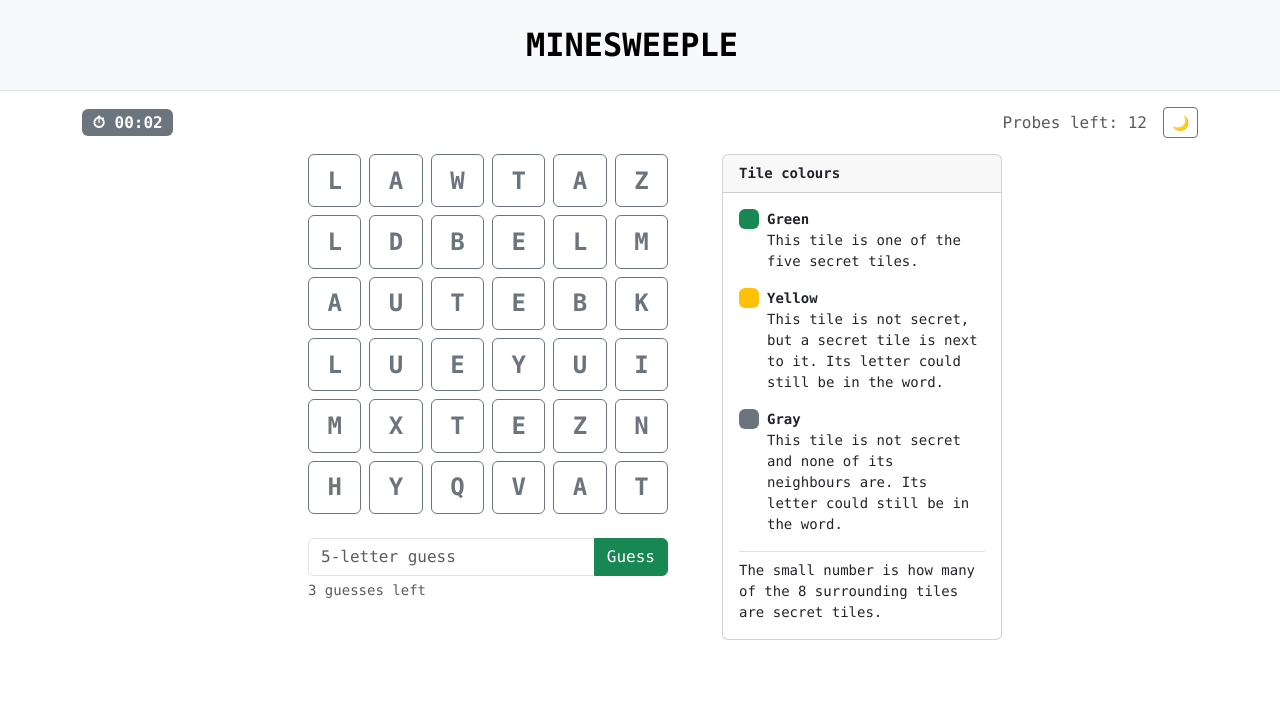
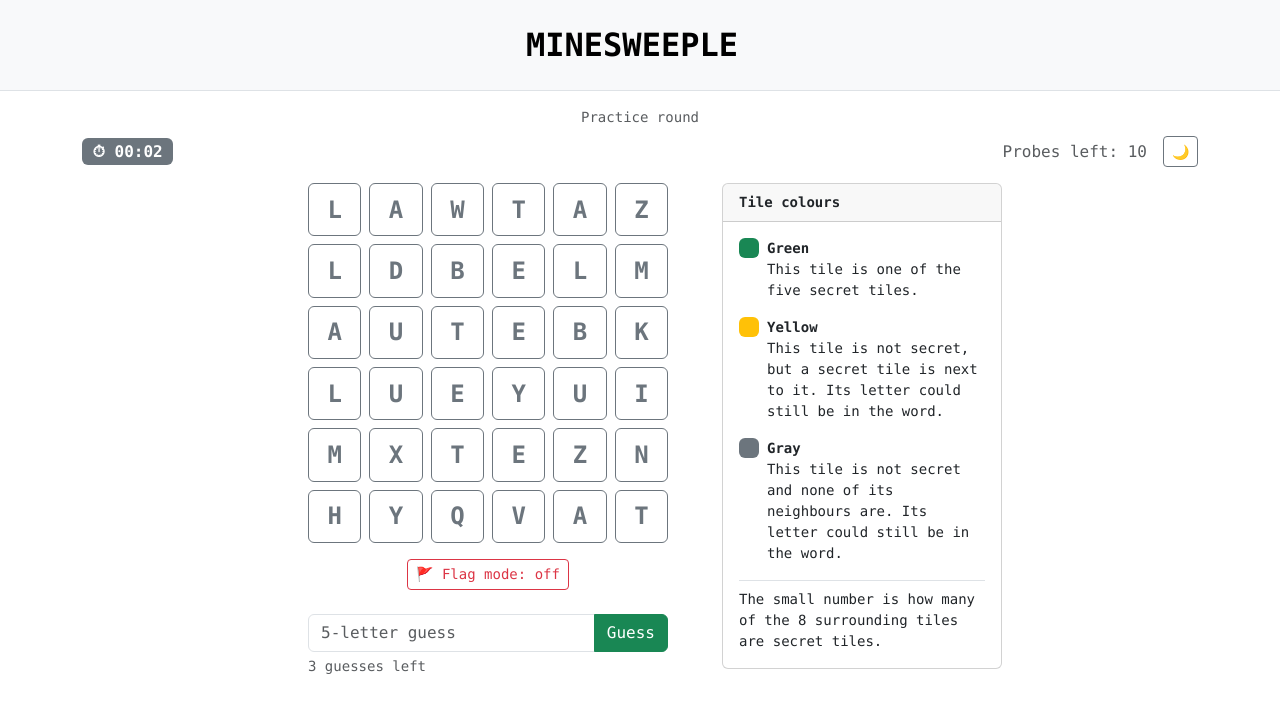
Before and after one commit to VedantSaini12/minesweeple, a React (Vite) app: page / in a window 1280 px wide. Both pictures are taken after a click on the button "Practice (random word)". Shown: the top 712 px of the page. Built offline with nearby package versions, Linux system fonts and the light colour scheme.

Commit message:
final working version with all features installed, daily word added

```diff
--- a/src/App.tsx
+++ b/src/App.tsx
@@ -5,15 +5,17 @@ import Landing from './components/Landing'
 import Timer from './components/Timer'
 import Grid from './components/Grid'
 import GuessArea from './components/GuessArea'
-import { newPuzzle, type Puzzle } from './logic/puzzle'
-import { score, type Guess } from './logic/score.ts'
 import ResultModal from './components/Modal'
-import Legend, {LegendCompact} from './components/Legend.tsx'
+import Legend, { LegendCompact } from './components/Legend'
+import { newPuzzle, dailyPuzzle, todayKey, puzzleNumber, type Puzzle } from './logic/puzzle'
+import { score, type Guess } from './logic/score'
 import { formatTime } from './logic/format'
+import { loadHistory, saveResult, type DailyResult } from './logic/daily'
 
-const MAX_PROBES = 12
+const MAX_PROBES = 10
 const MAX_GUESSES = 3
 type Phase = 'idle' | 'playing' | 'won' | 'lost'
+type Mode = 'daily' | 'practice'
 type Theme = 'light' | 'dark'
 
 export default function App() {
@@ -29,16 +31,29 @@ export default function App() {
   const toggleTheme = () => setTheme(t => (t === 'light' ? 'dark' : 'light'))
 
   const [phase, setPhase] = useState<Phase>('idle')
+  const [mode, setMode] = useState<Mode>('daily')
+  const [playDate, setPlayDate] = useState(todayKey())
+  const [history, setHistory] = useState<Record<string, DailyResult>>(loadHistory)
   const [puzzle, setPuzzle] = useState<Puzzle | null>(null)
   const [revealed, setRevealed] = useState<Set<number>>(new Set())
+  const [flags, setFlags] = useState<Set<number>>(new Set())
+  const [flagMode, setFlagMode] = useState(false)
   const [guesses, setGuesses] = useState<Guess[]>([])
   const [startTime, setStartTime] = useState(0)
   const [finalTime, setFinalTime] = useState(0)
   const [showModal, setShowModal] = useState(false)
 
-  const start = () => {
-    setPuzzle(newPuzzle())
+  const today = todayKey()
+  const todayResult = history[today] ?? null
+
+  const start = (m: Mode) => {
+    if (m === 'daily' && history[today]) return          // one daily attempt per date
+    setMode(m)
+    setPlayDate(today)
+    setPuzzle(m === 'daily' ? dailyPuzzle(today) : newPuzzle())
     setRevealed(new Set())
+    setFlags(new Set())
+    setFlagMode(false)
     setGuesses([])
     setStartTime(Date.now())
     setShowModal(false)
@@ -48,6 +63,21 @@ export default function App() {
   const probe = (i: number) => {
     if (phase !== 'playing' || revealed.has(i) || revealed.size >= MAX_PROBES) return
     setRevealed(new Set(revealed).add(i))
+    setFlags(prev => {
+      const next = new Set(prev)
+      next.delete(i)
+      return next
+    })
+  }
+
+  const toggleFlag = (i: number) => {
+    if (phase !== 'playing' || revealed.has(i)) return
+    setFlags(prev => {
+      const next = new Set(prev)
+      if (next.has(i)) next.delete(i)
+      else next.add(i)
+      return next
+    })
   }
 
   const guess = (word: string) => {
@@ -56,9 +86,22 @@ export default function App() {
     setGuesses(next)
     const won = word === puzzle.secret
     if (won || next.length >= MAX_GUESSES) {
-      setFinalTime(Date.now() - startTime)
+      const ms = Date.now() - startTime
+      setFinalTime(ms)
       setPhase(won ? 'won' : 'lost')
       setShowModal(true)
+      if (mode === 'daily') {
+        const r: DailyResult = {
+          date: playDate,
+          puzzleNo: puzzleNumber(playDate),
+          won,
+          timeMs: ms,
+          guesses: next.length,
+          finishedAt: new Date().toISOString(),
+        }
+        saveResult(r)
+        setHistory(h => ({ ...h, [playDate]: r }))
+      }
     }
   }
 
@@ -68,17 +111,27 @@ export default function App() {
     <>
       <AppNav />
       <Container className="py-3">
-        {phase === 'idle' && <Landing theme={theme} onToggle={toggleTheme} onPlay={start} />}
+        {phase === 'idle' && (
+          <Landing
+            theme={theme}
+            onToggle={toggleTheme}
+            onPlay={start}
+            todayResult={todayResult}
+            puzzleNo={puzzleNumber(today)}
+          />
+        )}
 
         {phase !== 'idle' && puzzle && (
           <>
+            <div className="text-center font-monospace small text-body-secondary mb-2">
+              {mode === 'daily' ? `Daily #${puzzleNumber(playDate)} · ${playDate}` : 'Practice round'}
+            </div>
+
             <div className="d-flex justify-content-between align-items-center mb-3">
               {playing ? (
                 <Timer startTime={startTime} />
               ) : (
-                <Badge bg="secondary" className="fs-6 font-monospace">
-                  ⏱ {formatTime(finalTime)}
-                </Badge>
+                <Badge bg="secondary" className="fs-6 font-monospace">⏱ {formatTime(finalTime)}</Badge>
               )}
               <div className="d-flex align-items-center gap-3">
                 <span className="text-body-secondary font-monospace">
@@ -93,14 +146,33 @@ export default function App() {
             <div className="d-flex justify-content-center align-items-start gap-4">
               <div style={{ flex: '0 1 420px', width: '100%' }}>
                 <LegendCompact />
-                <Grid letters={puzzle.letters} targets={puzzle.targets} revealed={revealed} onProbe={probe} />
+                <Grid
+                  letters={puzzle.letters}
+                  targets={puzzle.targets}
+                  revealed={revealed}
+                  flags={flags}
+                  flagMode={flagMode}
+                  onProbe={probe}
+                  onFlag={toggleFlag}
+                />
+                <div className="d-flex justify-content-center align-items-center gap-3 mt-3 font-monospace">
+                  <Button
+                    size="sm"
+                    variant={flagMode ? 'danger' : 'outline-danger'}
+                    disabled={!playing}
+                    onClick={() => setFlagMode(f => !f)}
+                  >
+                    🚩 Flag mode: {flagMode ? 'on' : 'off'}
+                  </Button>
+                </div>
                 <GuessArea guesses={guesses} maxGuesses={MAX_GUESSES} disabled={!playing} onGuess={guess} />
               </div>
               <Legend />
             </div>
+
             {!playing && (
               <div className="text-center mt-4">
-                <Button onClick={start}>Play again</Button>
+                <Button onClick={() => start('practice')}>Play a practice round</Button>
               </div>
             )}
           </>
@@ -111,7 +183,7 @@ export default function App() {
           won={phase === 'won'}
           time={formatTime(finalTime)}
           secret={puzzle?.secret ?? ''}
-          onPlayAgain={start}
+          onPlayAgain={() => start('practice')}
           onClose={() => setShowModal(false)}
         />
       </Container>
--- a/src/components/Grid.tsx
+++ b/src/components/Grid.tsx
@@ -1,30 +1,38 @@
 import { Button } from 'react-bootstrap'
-import { neighbourCount } from '../logic/puzzle'
+import { neighbourCount, SIZE } from '../logic/puzzle'
 
 type Props = {
   letters: string[]
   targets: number[]
   revealed: Set<number>
+  flags: Set<number>
+  flagMode: boolean
   onProbe: (i: number) => void
+  onFlag: (i: number) => void
 }
 
-export default function Grid({ letters, targets, revealed, onProbe }: Props) {
+export default function Grid({ letters, targets, revealed, flags, flagMode, onProbe, onFlag }: Props) {
   return (
-    <div className="d-grid gap-2 mx-auto" style={{ gridTemplateColumns: 'repeat(6, 1fr)', maxWidth: 360 }}>
+    <div className="d-grid gap-2 mx-auto" style={{ gridTemplateColumns: `repeat(${SIZE}, 1fr)`, maxWidth: 360 }}>
       {letters.map((ch, i) => {
         const rv = revealed.has(i)
+        const flagged = flags.has(i)
         const n = neighbourCount(targets, i)
-        const variant = !rv ? 'outline-secondary' : targets.includes(i) ? 'success' : n > 0 ? 'warning' : 'secondary'
+        const variant = rv
+          ? targets.includes(i) ? 'success' : n > 0 ? 'warning' : 'secondary'
+          : flagged ? 'outline-danger' : 'outline-secondary'
         return (
           <Button
             key={i}
             variant={variant}
-            onClick={() => onProbe(i)}
+            onClick={() => (flagMode ? onFlag(i) : onProbe(i))}
+            onContextMenu={e => { e.preventDefault(); onFlag(i) }}   // right-click on desktop
             className="position-relative fw-bold fs-4 font-monospace p-0"
             style={{ aspectRatio: '1' }}
           >
             {ch}
             {rv && <small className="position-absolute bottom-0 end-0 me-1 fs-6">{n}</small>}
+            {!rv && flagged && <small className="position-absolute top-0 start-0 ms-1 fs-6">🚩</small>}
           </Button>
         )
       })}
--- a/src/components/Landing.tsx
+++ b/src/components/Landing.tsx
@@ -59,8 +59,9 @@ export default function Landing({ theme, onToggle, onPlay, todayResult, puzzleNo
               🟨 ⟶ Not a secret tile, but some neighbours are. The letter can <b>STILL</b> be part of the Wordle<br />
               ⬛ ⟶ Not a secret tile, and none are next to it
             </li>
+            <li>Flag tiles you think are secret (🚩 button, or right-click).</li>
             <li>
-              You have 12 probes. Then guess the word in 3 tries, the usual Wordle style.
+              You have 10 probes. Then guess the word in 3 tries, the usual Wordle style.
             </li>
             <li>The clock starts when you press Play.</li>
           </ol>
--- a/src/logic/puzzle.ts
+++ b/src/logic/puzzle.ts
@@ -1,24 +1,49 @@
 const WORDS = ['crane','flint','ghost','plumb','stork','brave','charm','drift','eagle','grape',
   'haste','ivory','lemon','mango','noble','ocean','pearl','quilt','raven','siren','tiger',
   'vivid','waltz','yacht','blaze','cloud','dance','ember','flame','glide','honey','laser']
+
+export const SIZE = 6
+const CELLS = SIZE * SIZE
 const DECOYS = 'EEEEAAARRIIOOTTNNSSLLCUDPMHGBFYWKVXZJQ'
-const SIZE = 6
-const CELLS = SIZE * SIZE
+const LAUNCH = '2026-10-21'
 
 export interface Puzzle { secret: string; letters: string[]; targets: number[] }
 
-export function newPuzzle(): Puzzle {
-  const secret = (WORDS as string[])[Math.floor(Math.random() * WORDS.length)].toUpperCase()
+function mulberry32(a: number) {
+  return () => {
+    a |= 0; a = (a + 0x6d2b79f5) | 0
+    let t = Math.imul(a ^ (a >>> 15), 1 | a)
+    t = (t + Math.imul(t ^ (t >>> 7), 61 | t)) ^ t
+    return ((t ^ (t >>> 14)) >>> 0) / 4294967296
+  }
+}
+
+function hash(s: string) {
+  let h = 2166136261
+  for (let i = 0; i < s.length; i++) { h ^= s.charCodeAt(i); h = Math.imul(h, 16777619) }
+  return h >>> 0
+}
+
+export const todayKey = (d = new Date()) => d.toLocaleDateString('en-CA') // YYYY-MM-DD, local time
+
+export const puzzleNumber = (key: string) =>
+  Math.floor((Date.parse(key) - Date.parse(LAUNCH)) / 864e5) + 1
+
+export function newPuzzle(seed?: number): Puzzle {
+  const r = seed === undefined ? Math.random : mulberry32(seed)
+  const secret = (WORDS as string[])[Math.floor(r() * WORDS.length)].toUpperCase()
   const idx = [...Array(CELLS).keys()]
   for (let i = CELLS - 1; i > 0; i--) {
-    const j = Math.floor(Math.random() * (i + 1))
+    const j = Math.floor(r() * (i + 1))
     ;[idx[i], idx[j]] = [idx[j], idx[i]]
   }
   const targets = idx.slice(0, 5)
-  const letters = Array.from({ length: CELLS }, () => DECOYS[Math.floor(Math.random() * DECOYS.length)])
+  const letters = Array.from({ length: CELLS }, () => DECOYS[Math.floor(r() * DECOYS.length)])
   targets.forEach((t, k) => (letters[t] = secret[k]))
   return { secret, letters, targets }
 }
+
+export const dailyPuzzle = (key: string) => newPuzzle(hash('minesweeple-' + key))
 
 export function neighbourCount(targets: number[], i: number): number {
   const x = i % SIZE, y = Math.floor(i / SIZE)
```
